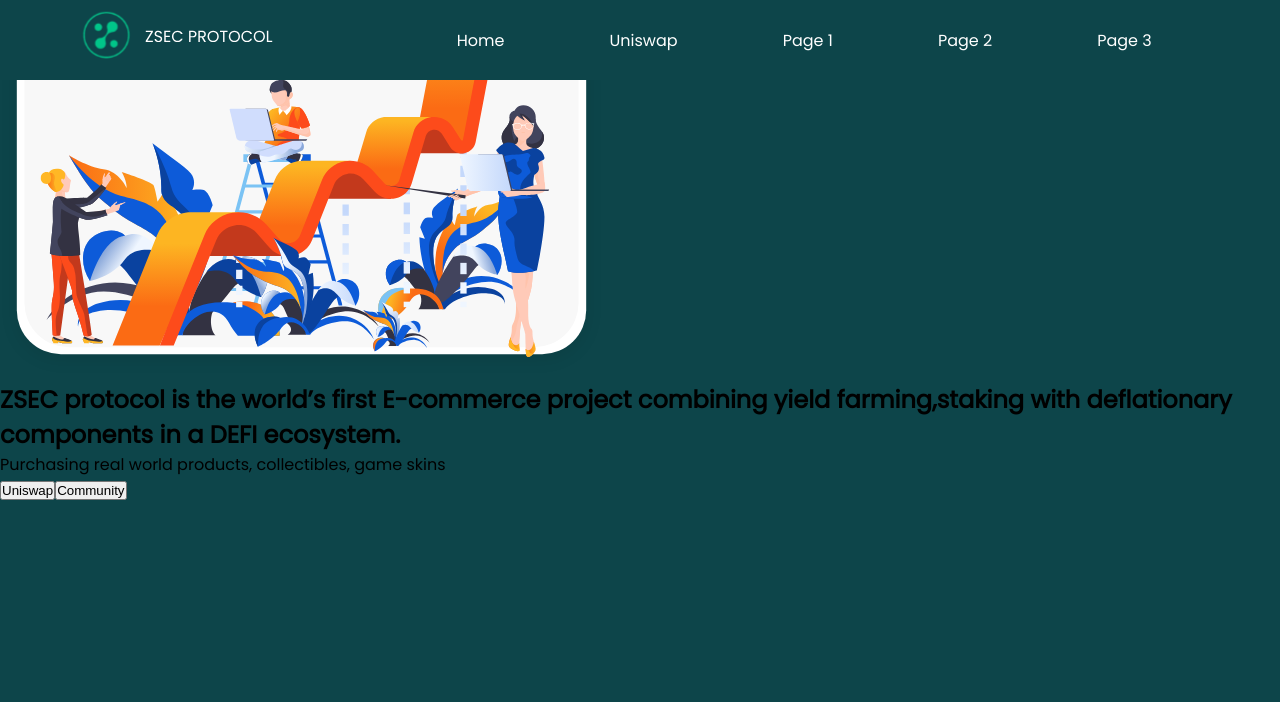
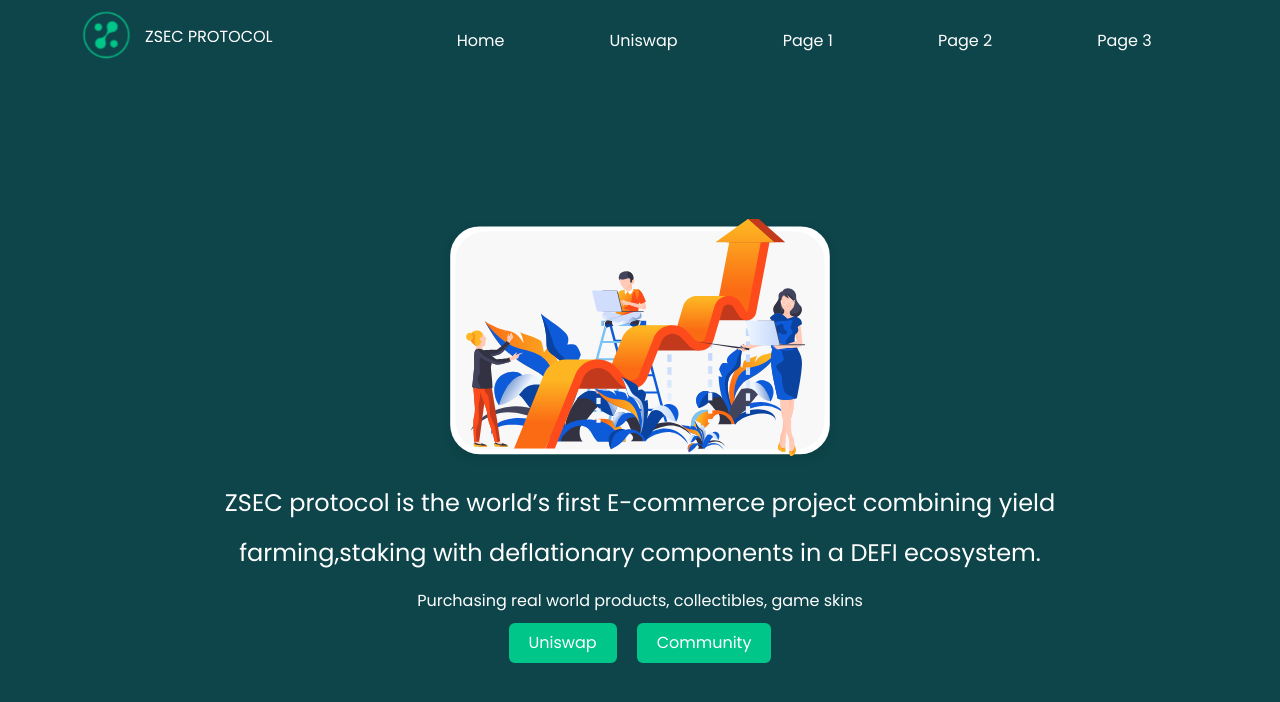
Before and after one commit to naseemshah/react-zesc-website, a React (Create React App) app: page / in a window 1280 px wide. Shown: the top 702 px of the page. Built offline with nearby package versions, Linux system fonts and the light colour scheme.

Commit message:
Introsuced styles for Herosection

```diff
--- a/src/components/HeroSection/HeroSection.js
+++ b/src/components/HeroSection/HeroSection.js
@@ -8,14 +8,14 @@
 function Navbar() {
 
   return (
-        <section>
-            <img src={heroImage} alt="HeroImage"></img>
+        <section id="HeroSection">
+            <img className="hero-image" src={heroImage} alt="HeroImage"></img>
             <h1>ZSEC protocol is the world’s first E-commerce project
             combining yield farming,staking with deflationary
             components in a DEFI ecosystem.
             </h1>
             <p>Purchasing real world products, collectibles, game skins</p>
-            <div>
+            <div className="heroSectionButtonContainer">
                 <button>Uniswap</button>
                 <button>Community</button>
             </div>
--- a/src/components/HeroSection/hero.css
+++ b/src/components/HeroSection/hero.css
@@ -0,0 +1,47 @@
+#HeroSection{
+    /* background-color: aqua; */
+    height: 100vh;
+    display: flex;
+    flex-direction: column;
+    justify-content: center;
+    align-items: center;
+    padding-top: 90px;
+    color: white;
+}
+
+#HeroSection h1{
+    text-align: center;
+    margin: 10px;
+    line-height: 50px;
+    font-weight: normal;
+    max-width: 80%;
+}
+
+.hero-image{
+    max-width: 70%;
+    max-height: 250px;
+}
+
+#HeroSection button{
+    background: #00C689;
+    border-radius: 6px;
+    border: none;
+    padding: 20px;
+    height: 30px;
+    /*width: 150px; */
+    box-sizing: border-box;
+    display: flex;
+    justify-content: center;
+    align-items: center;
+    color: white;
+    font-family: Poppins;
+    font-style: normal;
+    font-weight: normal;
+    font-size: 16px;
+    line-height: 26px;
+    margin: 10px;
+}
+
+.heroSectionButtonContainer{
+    display: flex;
+}
```
